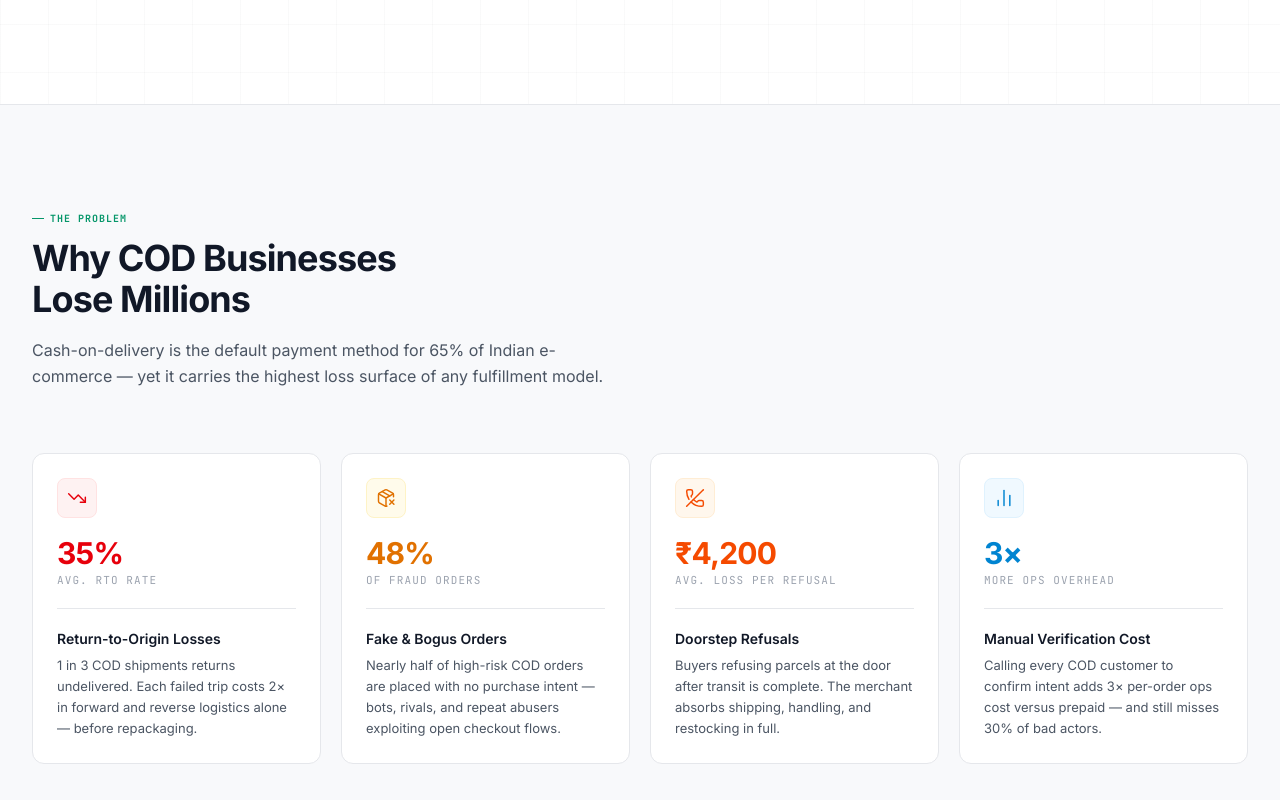
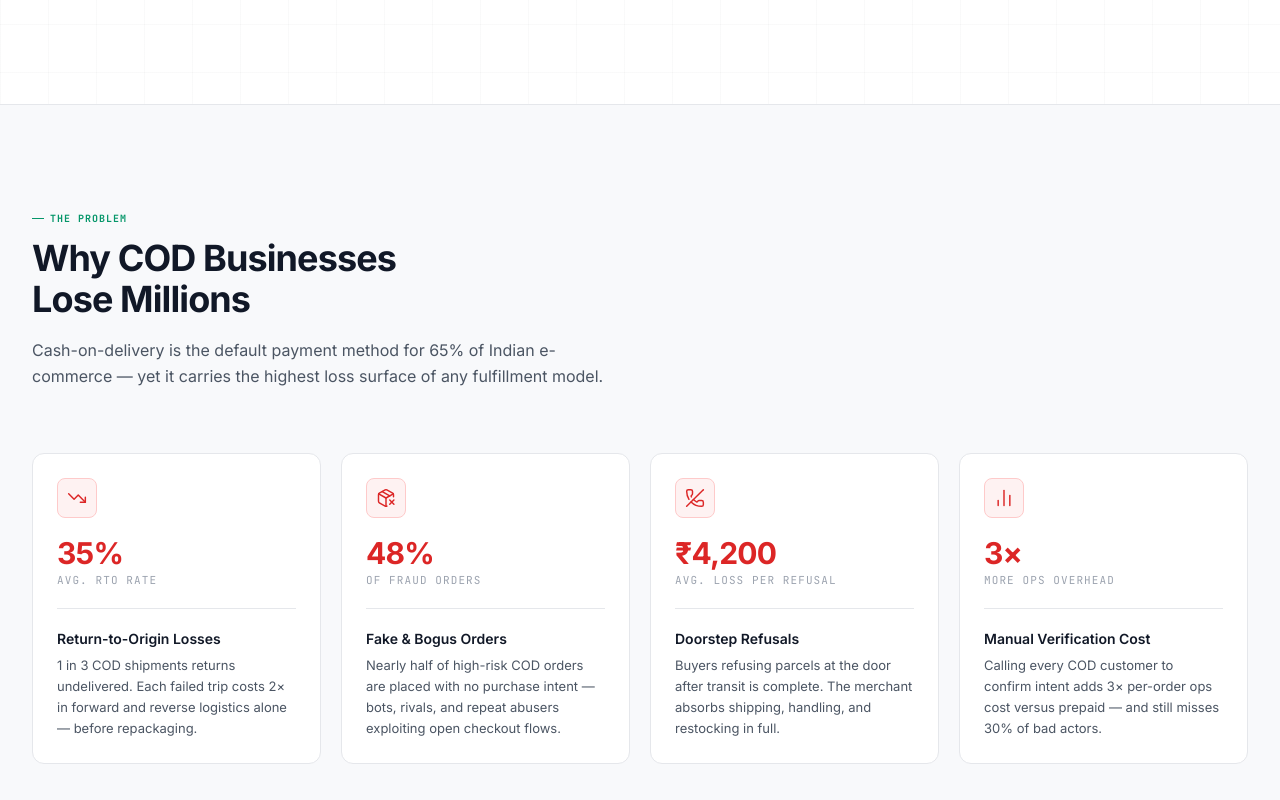
Before and after one commit to Aparajita-eng/CODShield, a Next.js app in the folder frontend/: page / in a window 1280 px wide. Shown: the part 696-1496 px from the top of the page. Built offline with nearby package versions, Linux system fonts and the light colour scheme.

Commit message:
style: unify stats card colors to design system negative token

```diff
--- a/frontend/src/app/page.tsx
+++ b/frontend/src/app/page.tsx
@@ -390,8 +390,6 @@ export default function Home() {
                 label: "Return-to-Origin Losses",
                 description:
                   "1 in 3 COD shipments returns undelivered. Each failed trip costs 2× in forward and reverse logistics alone — before repackaging.",
-                accent: "text-red-600",
-                iconBg: "bg-red-50 border-red-100",
               },
               {
                 icon: PackageX,
@@ -400,8 +398,6 @@ export default function Home() {
                 label: "Fake & Bogus Orders",
                 description:
                   "Nearly half of high-risk COD orders are placed with no purchase intent — bots, rivals, and repeat abusers exploiting open checkout flows.",
-                accent: "text-amber-600",
-                iconBg: "bg-amber-50 border-amber-100",
               },
               {
                 icon: PhoneOff,
@@ -410,8 +406,6 @@ export default function Home() {
                 label: "Doorstep Refusals",
                 description:
                   "Buyers refusing parcels at the door after transit is complete. The merchant absorbs shipping, handling, and restocking in full.",
-                accent: "text-orange-600",
-                iconBg: "bg-orange-50 border-orange-100",
               },
               {
                 icon: BarChart2,
@@ -420,8 +414,6 @@ export default function Home() {
                 label: "Manual Verification Cost",
                 description:
                   "Calling every COD customer to confirm intent adds 3× per-order ops cost versus prepaid — and still misses 30% of bad actors.",
-                accent: "text-sky-600",
-                iconBg: "bg-sky-50 border-sky-100",
               },
             ].map((card, i) => (
               <motion.div
@@ -429,14 +421,14 @@ export default function Home() {
                 variants={animationsDisabled ? {} : staggerItem}
                 className="group relative bg-white border border-border-default rounded-xl p-6 flex flex-col gap-5 hover:border-border-strong hover:shadow-md transition-all duration-200"
               >
-                {/* Icon */}
-                <div className={`w-10 h-10 rounded-lg border flex items-center justify-center shrink-0 ${card.iconBg}`}>
-                  <card.icon className={`w-5 h-5 ${card.accent}`} strokeWidth={1.75} />
+                {/* Icon — always --negative (#DC2626) */}
+                <div className="w-10 h-10 rounded-lg border border-[#FECACA] bg-[#FEF2F2] flex items-center justify-center shrink-0">
+                  <card.icon className="w-5 h-5 text-negative" strokeWidth={1.75} />
                 </div>
 
                 {/* Stat */}
                 <div>
-                  <div className={`font-sans font-bold text-3xl tracking-tight leading-none ${card.accent}`}>
+                  <div className="font-sans font-bold text-3xl tracking-tight leading-none text-negative">
                     {card.stat}
                   </div>
                   <div className="text-[11px] font-mono text-ink-tertiary uppercase tracking-widest mt-1">
```
